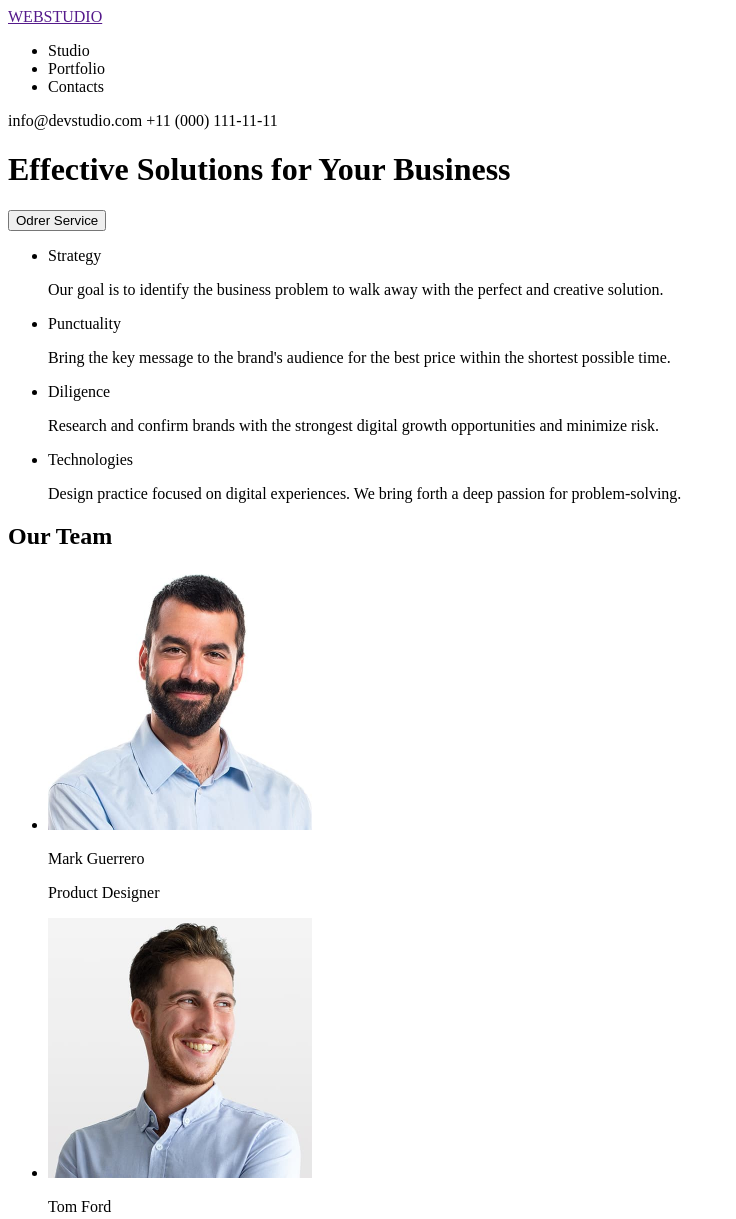
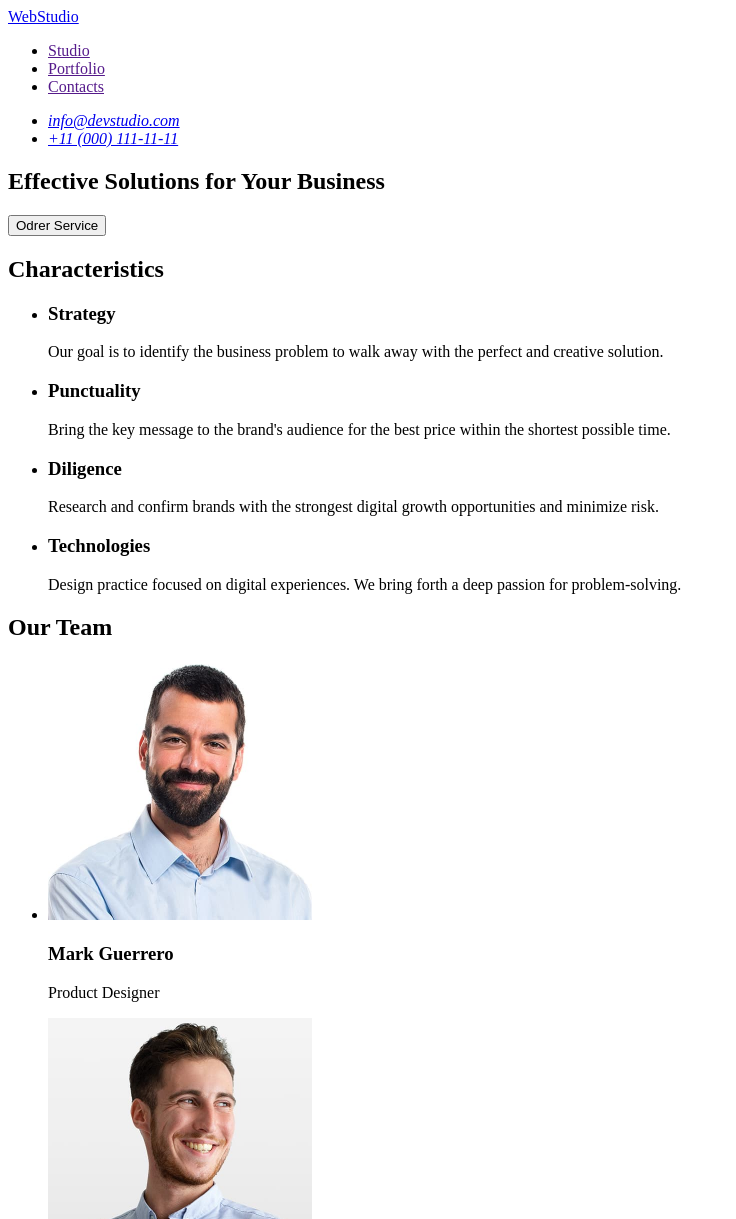
Before and after one commit to byOlexandra/goit-markup-hw-01, a plain HTML site: page index.html in a window 1280 px wide. Shown: the top 1219 px of the page, without its empty margins (0-736 px from the left). Drawn offline with Linux system fonts and the light colour scheme.

Commit message:
modified index

```diff
--- a/index.html
+++ b/index.html
@@ -5,80 +5,93 @@
     </head>
     <body>
         <header>
-            <a href="">
-                WEBSTUDIO
-            </a>
             <nav>
+                <a href="./index.html">
+                WebStudio
+                </a>
                 <ul>
                     <li>
-                        Studio
+                        <a href="">Studio</a>
                     </li>
                     <li>
-                        Portfolio
+                        <a href="">Portfolio</a>
                     </li>
                     <li>
-                        Contacts
+                        <a href="">Contacts</a>
                     </li>
                 </ul>
             </nav>
-            <a>info@devstudio.com
-            </a>
-            <a>+11 (000) 111-11-11
-            </a>
+            <address>
+                <ul>
+                    <li><a href="mailto:info@devstudio.com">info@devstudio.com
+                        </a>
+                     </li>
+                    <li>
+                     <a href="tel:+110001111111">+11 (000) 111-11-11
+                      </a>
+                    </li>
+                </ul>
+            </address>
         </header>
         <main>
-            <h1>Effective Solutions
-            for Your Business</h1>
+            <section>
+                <h1>Effective Solutions
+              for Your Business
+                </h1>
             <button type="button">Odrer Service</button>
-            <ul>
+             </section>
+             <section>
+                <h2>Characteristics</h2>
+                <ul>
                 <li>
-                    <p>Strategy</p>
+                    <h3>Strategy</h3>
                     <p>Our goal is to identify the business
                         problem to walk away with the
                         perfect and creative solution. </p>
                 </li>
                 <li>
-                    <p>Punctuality</p>
+                    <h3>Punctuality</h3>
                     <p>Bring the key message to the brand's audience for the best price
                    within the shortest possible time.</p>
                 </li>
                 <li>
-                    <p>Diligence</p>
+                    <h3>Diligence</h3>
                     <p>Research and confirm brands with
                      the strongest digital growth
                      opportunities and minimize risk.</p>
                 </li>
                 <li>
-                    <p>Technologies</p>
+                    <h3>Technologies</h3>
                     <p>Design practice focused on digital
                    experiences. We bring forth a deep passion for problem-solving.</p>
                 </li>
             </ul>
+             </section>
             <section>
                 <h2>Our Team</h2>
                     <ul>
                        <li>
-                        <img src="images/Mark Guerrero.jpg" alt="Mark Guerrero" width="264" height="260">
-                        <p>Mark Guerrero
-                        </p>
+                        <img src="./images/Mark Guerrero.jpg" alt="Mark Guerrero" width="264" height="260">
+                        <h3>Mark Guerrero
+                        </h3>
                         <p>Product Designer</p>
                        </li>
                         <li>
-                         <img src="images/Tom Ford.jpg" alt="Tom Ford" width="264" height="260">
-                         <p>Tom Ford
-                         </p>
+                         <img src="./images/Tom Ford.jpg" alt="Tom Ford" width="264" height="260">
+                         <h3>Tom Ford
+                         </h3>
                          <p>Frontend Developer</p>
                         </li>
                        <li>
-                        <img src="images/Camila Garcia.jpg" alt="Camila Garcia" width="264" height="260">
-                        <p>Camila Garcia
-                        </p>
+                        <img src="./images/Camila Garcia.jpg" alt="Camila Garcia" width="264" height="260">
+                        <h3>Camila Garcia
+                        </h3>
                         <p>Marketing</p>
                        </li>
                         <li>
-                          <img src="images/Daniel Wilson.jpg" alt="Daniel Wilson" width="264" height="260">
-                         <p>Daniel Wilson
-                         </p>
+                          <img src="./images/Daniel Wilson.jpg" alt="Daniel Wilson" width="264" height="260">
+                         <h3>Daniel Wilson
+                         </h3>
                          <p>UI Designer</p>
                         </li>
 
@@ -87,9 +100,9 @@
             </section>
         </main>
         <footer>
-            <a href="">WEBSTUDIO</a>
-            <p>Increase the flow of customers and <br>
-                sales for your business with digital <br>
+            <a href="./index.html">WebStudio</a>
+            <p>Increase the flow of customers and
+                sales for your business with digital
                 marketing &amp; growth solutions.</p>
         </footer>
 
```
Also changed, not shown: 1 other file.
